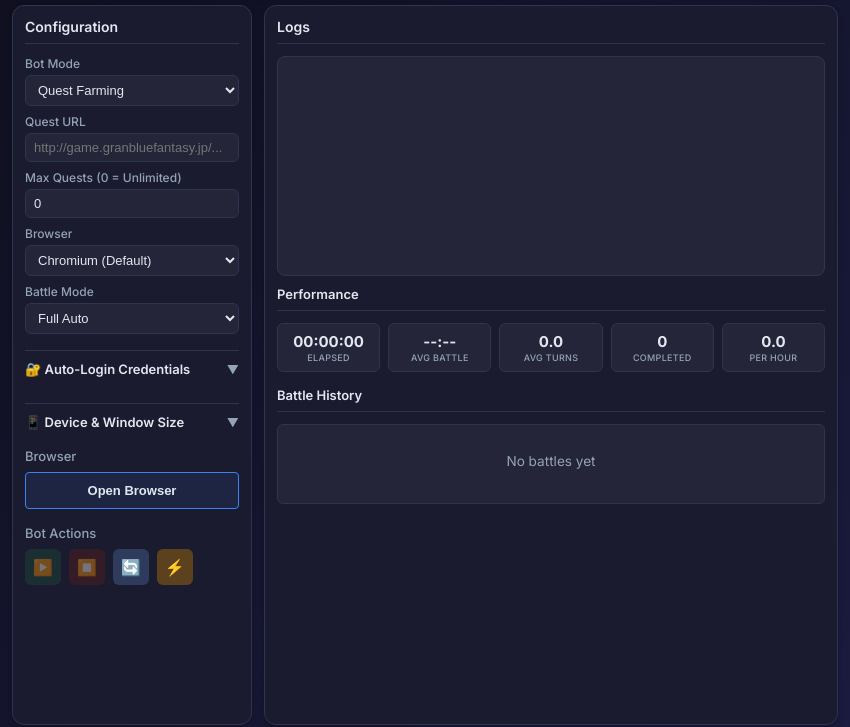
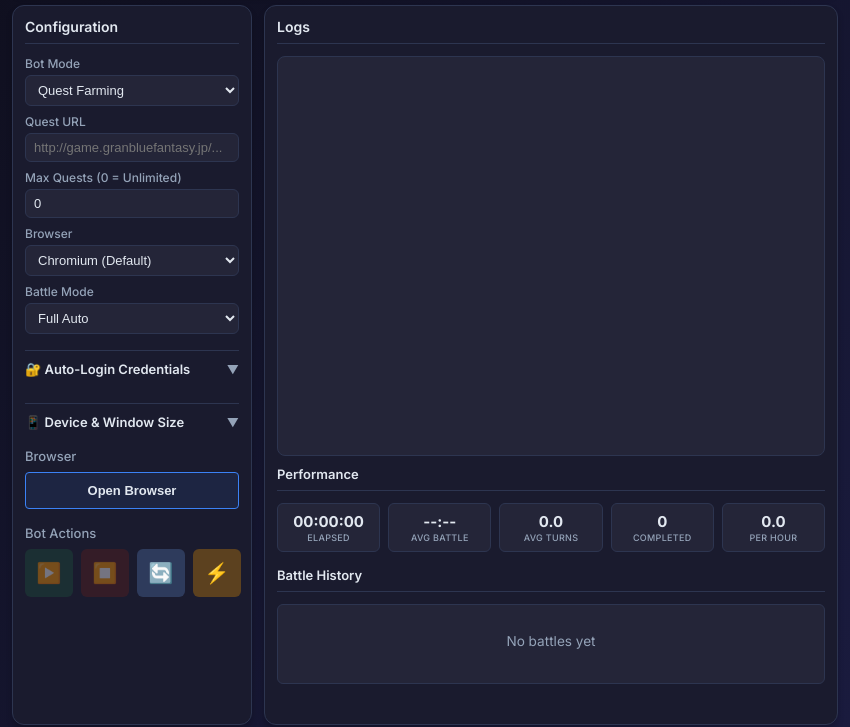
Before and after one commit to gwanen/ganenblue-js, an Electron app: page src/gui/index.html in a window 850 px wide. Shown: the part 73-800 px from the top of the page. Drawn offline with Linux system fonts and the light colour scheme; no server answers.

Commit message:
feat: align UI layout with larger justified buttons and expanded log box

```diff
--- a/src/gui/index.html
+++ b/src/gui/index.html
@@ -240,18 +240,19 @@
 
         .btn-group {
             display: flex;
+            justify-content: space-between;
             gap: 8px;
             margin-top: 6px;
         }
 
         .btn-square {
-            width: 36px !important;
-            height: 36px !important;
+            width: 48px !important;
+            height: 48px !important;
             padding: 0 !important;
             display: flex;
             align-items: center;
             justify-content: center;
-            font-size: 16px !important;
+            font-size: 20px !important;
             border-radius: 6px !important;
             margin: 0 !important;
             flex-shrink: 0;
@@ -259,8 +260,8 @@
         }
 
         #log-container {
-            height: 220px;
-            /* Increased a little more as requested */
+            height: 400px;
+            /* Expanded to align Battle History with Bot Actions */
             overflow-y: auto;
             font-family: 'Inter', -apple-system, BlinkMacSystemFont, 'Segoe UI', sans-serif;
             font-size: 13px;
```
